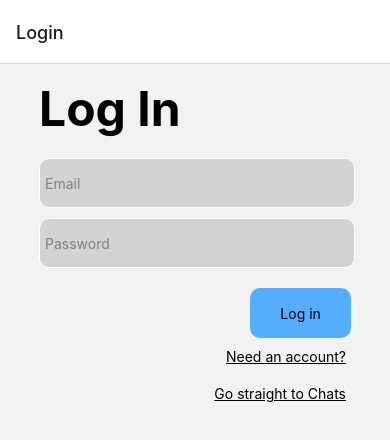
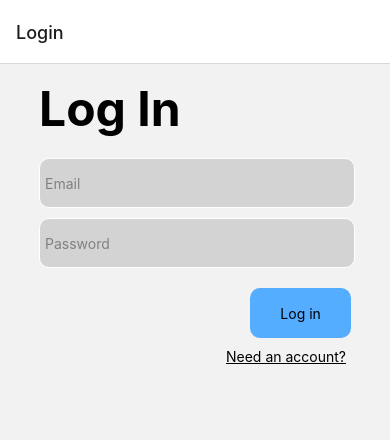
Before and after one commit to jrstrts/WhatsThatApp, a React Native app: screen /Login in a window 390 px wide. Shown: the top 440 px of the page. Built offline with nearby package versions, Linux system fonts and the light colour scheme.

Commit message:
Remove debug login skip
It doesn't work anymore :smile:

```diff
--- a/components/fragments/login.js
+++ b/components/fragments/login.js
@@ -152,13 +152,6 @@ class Login extends Component {
               Need an account?
             </Text>
           </Pressable>
-          <Pressable
-            onPress={() => navigation.navigate('MainAppNav', {screen: 'Chat'})}
-          >
-            <Text style={[loginStyles.elements, loginStyles.linkText]}>
-              Go straight to Chats
-            </Text>
-          </Pressable>
         </View>
 
         <View style={[{padding: 0}, loginStyles.txtContainer]}>
```
